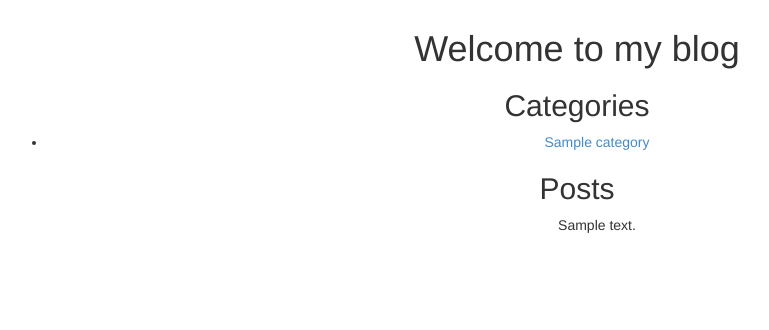
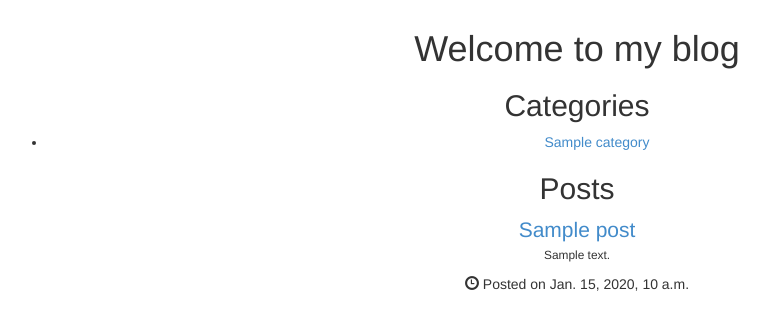
Before and after one commit to valdelmeglio/blogger, a Django app: template blogger/templates/index.html in a window 1280 px wide. Shown: the part 51-381 px from the top of the page, without its empty margins (63-832 px from the left). Run offline with Django 3.2, Linux system fonts and the light colour scheme; tables that the repository leaves empty hold one stand-in row (values such as "Sample post"); the template is opened without the code that fills it: values that come from a table or form of the project are taken from there, most other values are stand-ins (such as "Sample title", 1, 10 or a date in 2020); data that the repository does not hold is empty; parts of the project's set-up code (start-up, migrations or seed data) failed here and were passed over.

Commit message:
Changed the post template

```diff
--- a/blogger/templates/base.html
+++ b/blogger/templates/base.html
@@ -63,13 +63,19 @@
             </div>
         </div>
 
+
+
     </div>
+
+
     <!-- /.container -->
 
     <!-- JavaScript -->
     <script src="static/js/jquery-1.10.2.js"></script>
     <script src="static/js/bootstrap.js"></script>
 
+
+
 </body>
 
 </html>
--- a/blogger/templates/index.html
+++ b/blogger/templates/index.html
@@ -14,14 +14,18 @@
     {% endif %}
 
     <h2>Posts</h2>
-    {% if posts %}
-        <ul>
-        {% for post in posts %}
-            {{ post.body }}
-        {% endfor %}
-        </ul>
-    {% else %}
-        <p>There are no posts.</p>
-    {% endif %}
+{% if posts %}
+    {% for post in posts %}
+    <div class="row">
+        <div class="col-md-12">
+            <a class="lead" href="/blog/{{ post.id }}/">{{ post.title }}</a>
+            <p><small>{{ post.body }}</small></p>
+            <p><span class="glyphicon glyphicon-time"></span> Posted on {{ post.posted }}</p>
+        </div>
+    </div>
+    {% endfor %}
+{% else %}
+    <p>No Blog posts are available.</p>
+{% endif %}
 
 {% endblock %}
```
Also changed, not shown: 2 other files.
